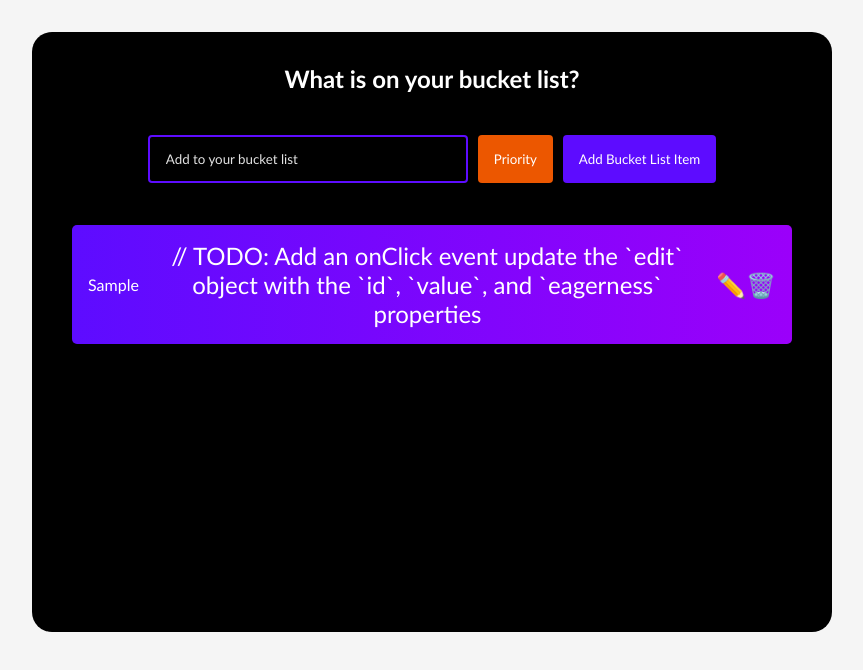
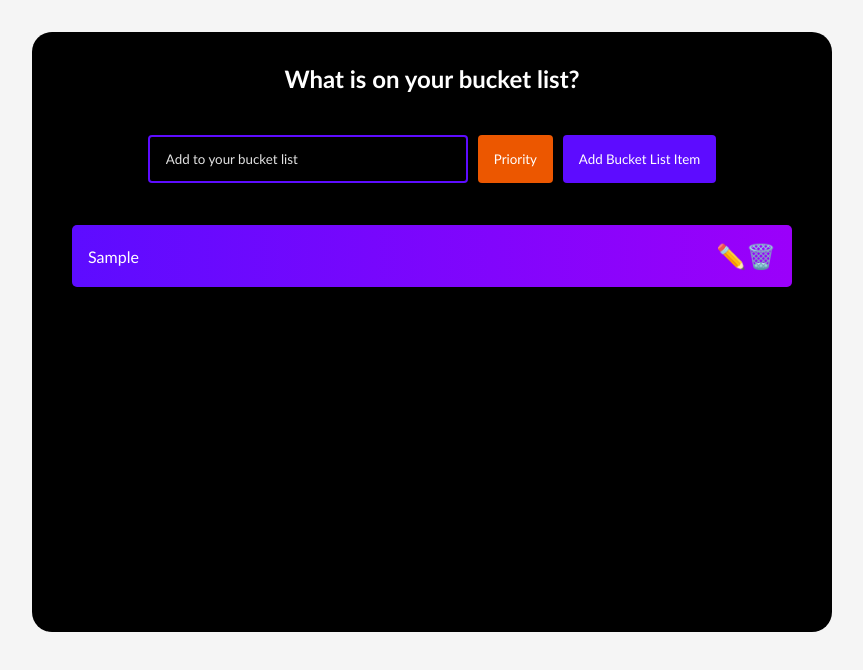
Before and after one commit to afarr002/kick-list, a React (Create React App) app: page / in a window 1280 px wide. Both pictures are taken after typing "Sample" into the empty fields and a click on the button "Add Bucket List Item". Shown: the top 670 px of the page, without its empty margins (208-1071 px from the left). Built offline with nearby package versions, Linux system fonts and the light colour scheme; the HTML template or start-up script is replaced by a standard one.

Commit message:
removed todos from Bucket.js

```diff
--- a/src/components/Bucket.js
+++ b/src/components/Bucket.js
@@ -37,8 +37,6 @@ function Bucket(props) {
         {text}
       </div>
       <div className="icons">
-        // TODO: Add an onClick event update the `edit` object with the `id`,
-        `value`, and `eagerness` properties
         <p
           onClick={() =>
             setEdit({
@@ -50,7 +48,6 @@ function Bucket(props) {
         >
           ✏️
         </p>
-        {/* TODO: Add an onClick event that will invoke the removeBucketItem method passing in the `item.id` */}
         <p onClick={() => props.removeBucketItem(id)}> 🗑️</p>
       </div>
     </div>
```
